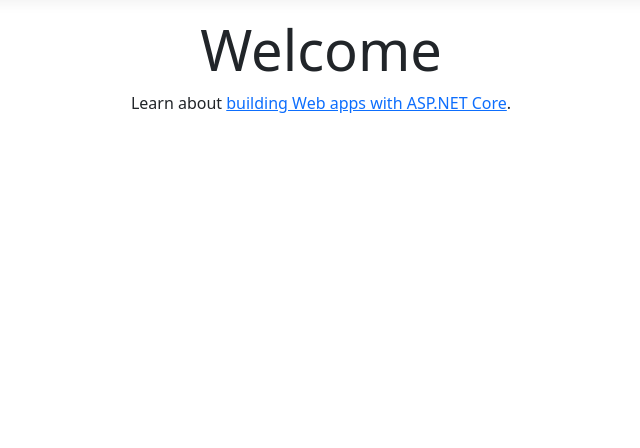
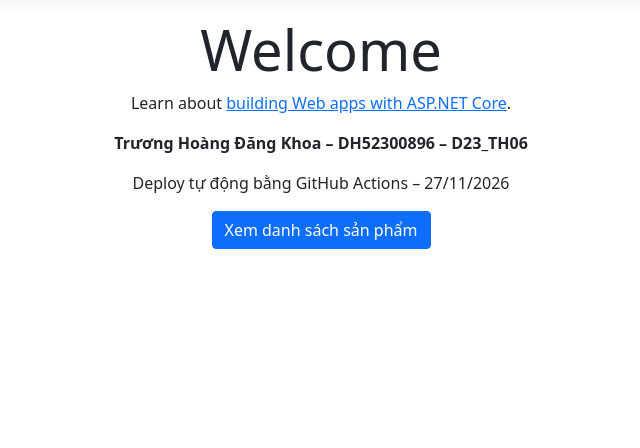
Before and after one commit to DangKhoa00896/ShoppingWeb, an ASP.NET Core app: page / in a window 1280 px wide. Shown: the part 57-505 px from the top of the page, without its empty margins (319-959 px from the left). Run offline with ASP.NET Core 8, Linux system fonts and the light colour scheme; style sheets or scripts are compiled from the project's sources.

Commit message:
feat: update home page

```diff
--- a/Views/Home/Index.cshtml
+++ b/Views/Home/Index.cshtml
@@ -5,4 +5,7 @@
 <div class="text-center">
     <h1 class="display-4">Welcome</h1>
     <p>Learn about <a href="https://learn.microsoft.com/aspnet/core">building Web apps with ASP.NET Core</a>.</p>
+    <p><strong>Trương Hoàng Đăng Khoa – DH52300896 – D23_TH06</strong></p>
+    <p>Deploy tự động bằng GitHub Actions – 27/11/2026</p>
+    <p><a asp-controller="SanPham" asp-action="Index" class="btn btn-primary">Xem danh sách sản phẩm</a></p>
 </div>
```
